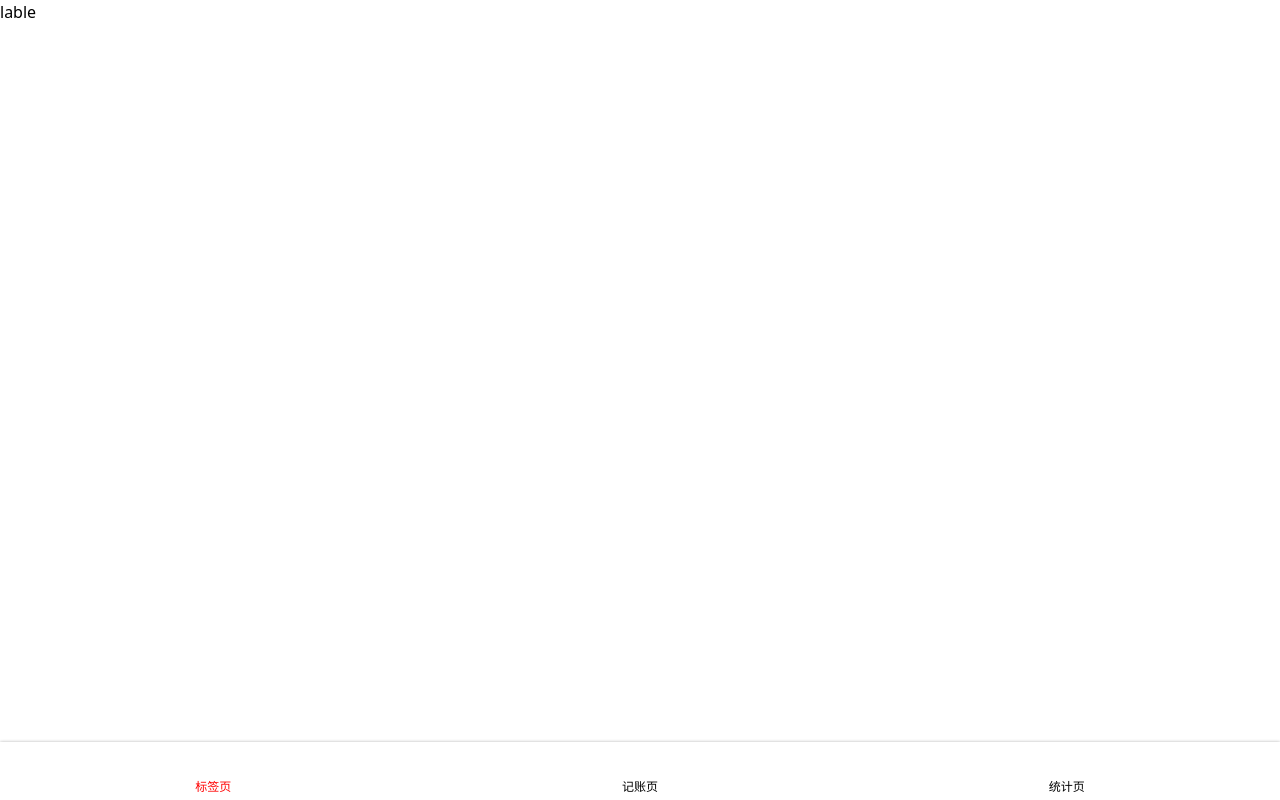
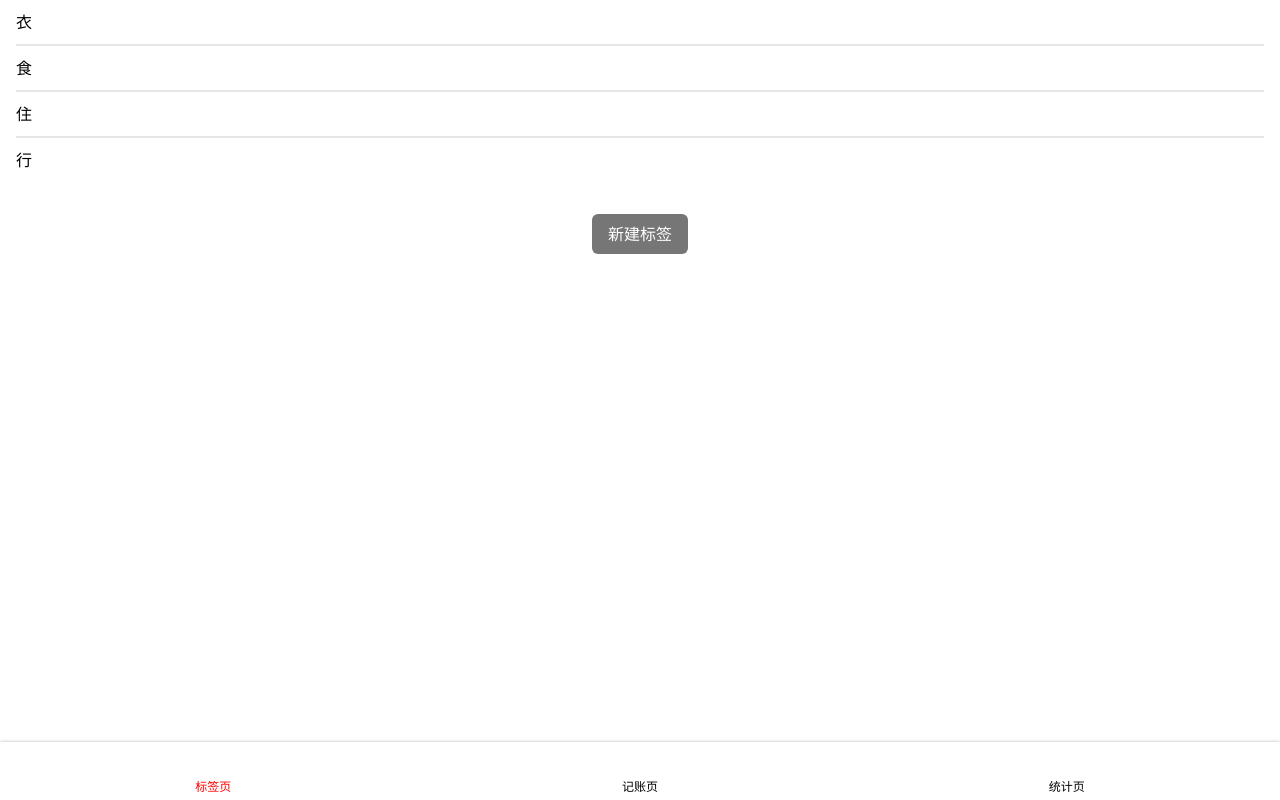
Before and after one commit to Drwna/morney-tsx, a Vue app: page /#/label in a window 1280 px wide. Built offline with nearby package versions, Linux system fonts and the light colour scheme.

Commit message:
✨ feat(labels): Implement Tags page
Added functionality to the Tags page to allow for nested routing of individual tag pages.

```diff
--- a/src/router/index.ts
+++ b/src/router/index.ts
@@ -13,8 +13,18 @@ const routes: RouteRecordRaw[] = [
   },
   {
     path: '/label',
-    name: 'Label',
-    component: () => import('@/views/LabelView'),
+    children: [
+      {
+        path: '',
+        name: 'Label',
+        component: () => import('@/views/LabelView'),
+      },
+      {
+        path: 'edit/:id',
+        name: 'LabelEdit',
+        component: () => import('@/views/LabelEditView'),
+      },
+    ],
   },
   {
     path: '/statistics',
--- a/src/views/LabelView/index.tsx
+++ b/src/views/LabelView/index.tsx
@@ -1,5 +1,7 @@
 import type { PropType } from 'vue'
 import { defineComponent } from 'vue'
+import { RouterLink } from 'vue-router'
+import { Icon } from '@/components/icons/Icon'
 
 const LabelView = defineComponent({
   props: {
@@ -8,9 +10,31 @@ const LabelView = defineComponent({
     },
   },
   setup: (props, context) => {
+    const labels = [
+      { id: 1, name: '衣' },
+      { id: 2, name: '食' },
+      { id: 3, name: '住' },
+      { id: 4, name: '行' },
+    ]
     return () => (
-      <div>
-        lable
+      <div class="">
+        {/* <RouterLink to={'/label/edit/1'}>编辑</RouterLink>
+        <button>新增标签</button> */}
+        <ul class="px-4 bg-white">
+          {
+            labels.map(label =>
+              <li class="flex items-center min-h-[44px] text-base last:border-0 border-b-2 border-solid border-[#e6e6e6]">
+                <RouterLink to={`/label/edit/${label.id}`} class="flex-1 min-h-[44px] flex items-center">
+                  {label.name}
+                </RouterLink>
+                <Icon name="right" size={16} class="text-[#333]" />
+              </li>,
+            )
+          }
+        </ul>
+        <div class="mt-8 text-center">
+          <button class="bg-[#767676] h-[40px] text-white rounded-md px-4">新建标签</button>
+        </div>
       </div>
     )
   },
```
